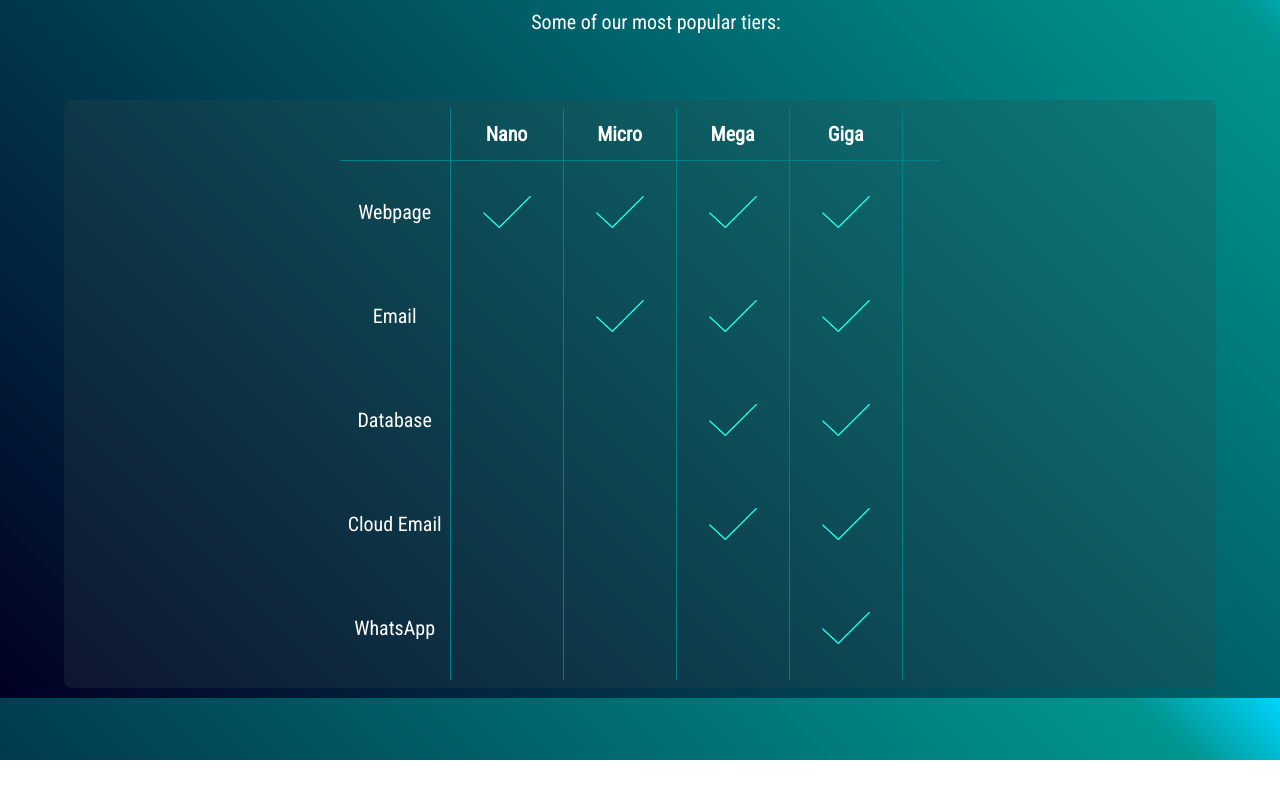
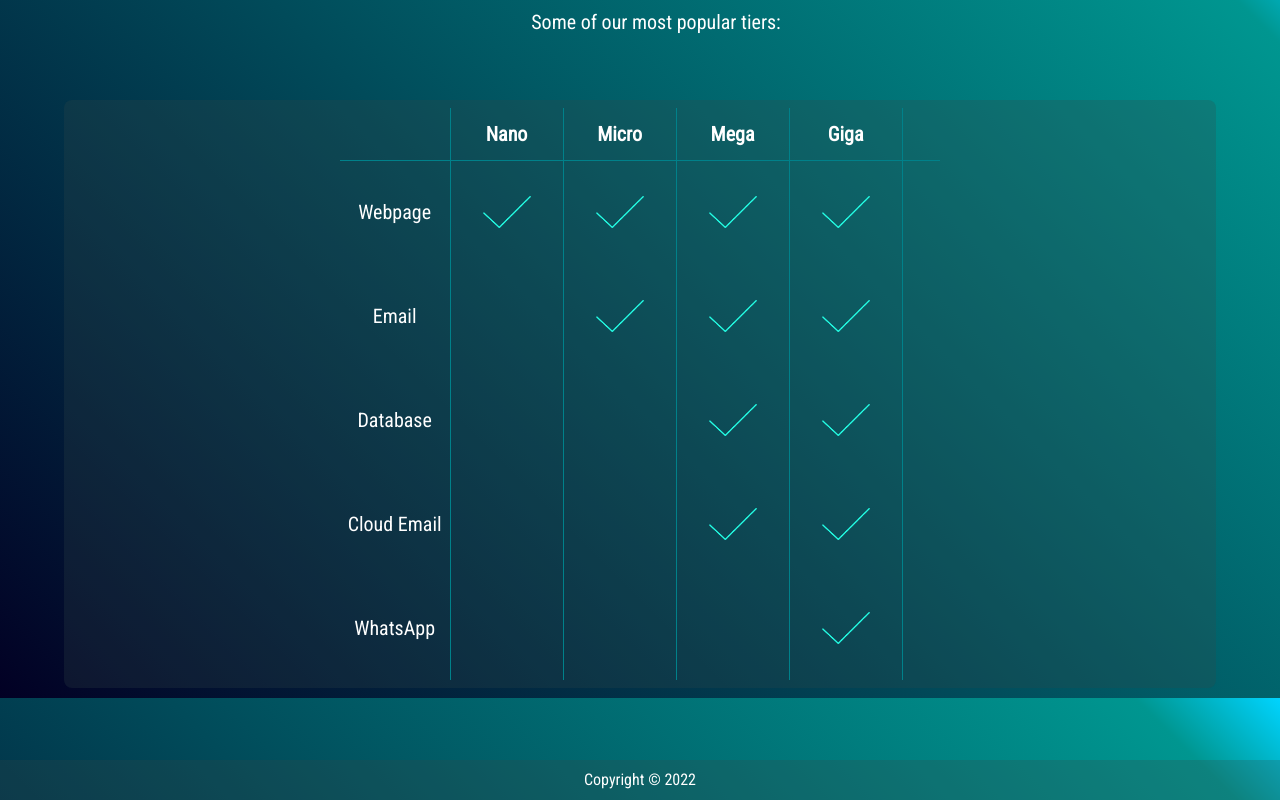
Before and after one commit to kashsomani/sclink-cloud, a Svelte app in the folder client/: page / in a window 1280 px wide. Shown: the part 902-1702 px from the top of the page. Before the commit the page ends 1662 px from the top, so only its background shows below. Built offline with nearby package versions, Linux system fonts and the light colour scheme.

Commit message:
added footer

```diff
--- a/client/src/App.svelte
+++ b/client/src/App.svelte
@@ -1,6 +1,7 @@
 <script>
   import Navbar from './components/Navbar.svelte'
   import Intro from './components/Intro.svelte'
+  import Footer from './components/Footer.svelte'
   import Details from './components/Details/index.svelte'
 </script>
 
@@ -24,4 +25,5 @@
   <Navbar />
   <Intro />
   <Details />
+  <Footer/>
 </main>
--- /dev/null
+++ b/client/src/components/Footer.svelte
@@ -0,0 +1,11 @@
+<div>
+  Copyright &copy; 2022
+</div>
+
+<style lang="postcss" scoped>
+  div{
+    background-color: rgba(52, 72, 73, 0.25);
+
+    @apply grid grid-cols-1 place-items-center py-2 align-middle;
+  }
+</style>
```
